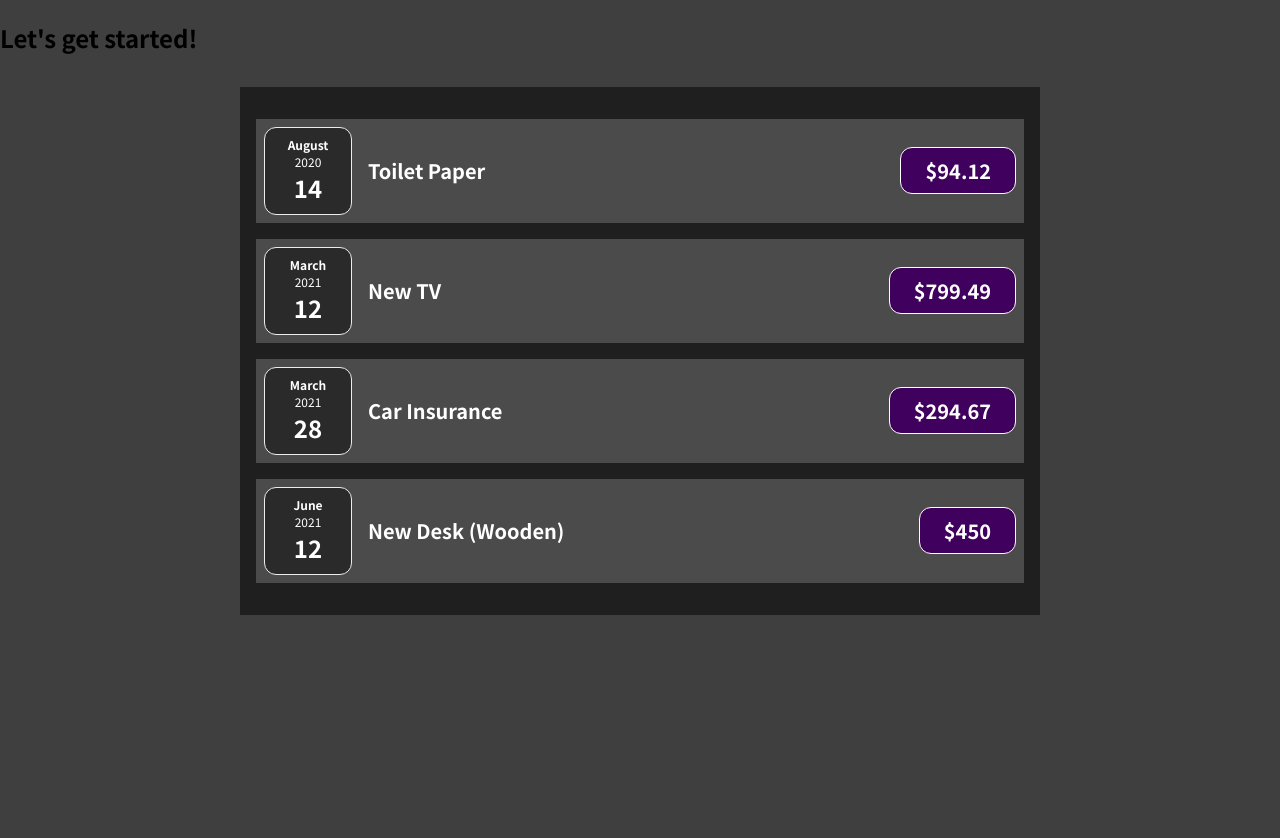
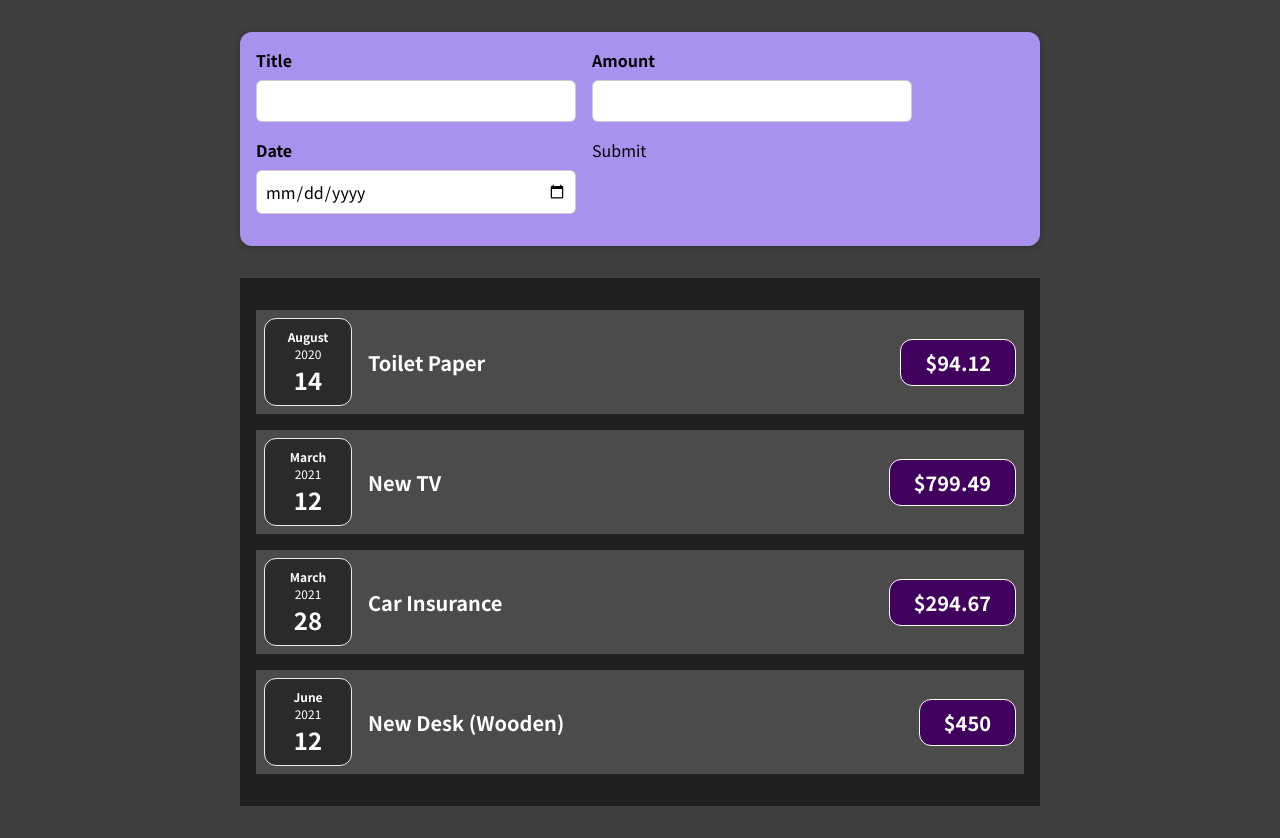
Before and after one commit to hadeersalah7/PracticeChartInReact, a React (Create React App) app: page / in a window 1280 px wide. Before the commit the page ends 800 px from the top, so only its background shows below. Built offline with nearby package versions, Linux system fonts and the light colour scheme.

Commit message:
adding states and refactoring the structure

```diff
--- a/src/App.js
+++ b/src/App.js
@@ -1,11 +1,11 @@
-import ExpenseItem from "./Expenses/ExpenseItem";
-import Expenses from "./Expenses/Expenses";
-
+import ExpenseItem from "./componets/Expenses/ExpenseItem";
+import Expenses from "./componets/Expenses/Expenses";
+import NewExpenses from "./componets/NewExpenses/NewExpenses";
 function App() {
 
   return (
     <div>
-      <h2>Let's get started!</h2>
+      <NewExpenses />
       <Expenses />
 
     </div>
--- a/src/Expenses/ExpenseItem.jsx
+++ b/src/componets/Expenses/ExpenseItem.jsx
@@ -1,7 +1,7 @@
 import React from 'react'
 import "./ExpenseItem.css"
 import ExpenseDate from "./ExpenseDate"
-import Card from '../UI/Card'
+import Card from '../../UI/Card'
 function ExpenseItem(props) {
 
     return (
--- a/src/Expenses/Expenses.jsx
+++ b/src/componets/Expenses/Expenses.jsx
@@ -1,7 +1,7 @@
 import React from 'react'
 import "./Expenses.css"
 import ExpenseItem from './ExpenseItem';
-import Card from '../UI/Card';
+import Card from '../../UI/Card';
 function Expenses() {
     const expenses = [
         {
--- /dev/null
+++ b/src/componets/NewExpenses/FormExpense.css
@@ -0,0 +1,26 @@
+.new-expense__controls {
+    display: flex;
+    flex-wrap: wrap;
+    gap: 1rem;
+    margin-bottom: 1rem;
+    text-align: left;
+}
+
+.new-expense__control label {
+    font-weight: bold;
+    margin-bottom: 0.5rem;
+    display: block;
+}
+
+.new-expense__control input {
+    font: inherit;
+    padding: 0.5rem;
+    border-radius: 6px;
+    border: 1px solid #ccc;
+    width: 20rem;
+    max-width: 100%;
+}
+
+.new-expense__actions {
+    text-align: right;
+}
--- /dev/null
+++ b/src/componets/NewExpenses/FormExpense.js
@@ -0,0 +1,28 @@
+import "./FormExpense.css"
+const FormExpense = () => {
+    return <form>
+        <div className="new-expense__controls">
+            <div className="new-expense__control">
+                <label>Title</label>
+                <input type="text" />
+            </div>
+
+            <div className="new-expense__control">
+                <label>Amount</label>
+                <input type="number" min="0.01" step="0.01" />
+            </div>
+
+            <div className="new-expense__control">
+                <label>Date</label>
+                <input type="date" min="2019-05-15" max="2-2-2024" />
+            </div>
+
+            <div className="new-expense__actions" type="submit">
+                Submit
+            </div>
+        </div>
+
+    </form>
+}
+
+export default FormExpense
--- /dev/null
+++ b/src/componets/NewExpenses/NewExpense.css
@@ -0,0 +1,38 @@
+.new-expense {
+    background-color: #a892ee;
+    padding: 1rem;
+    margin: 2rem auto;
+    width: 50rem;
+    max-width: 95%;
+    border-radius: 12px;
+    text-align: center;
+    box-shadow: 0 1px 8px rgba(0, 0, 0, 0.25);
+}
+
+.new-expense button {
+    font: inherit;
+    cursor: pointer;
+    padding: 1rem 2rem;
+    border: 1px solid #40005d;
+    background-color: #40005d;
+    color: white;
+    border-radius: 12px;
+    margin-right: 1rem;
+}
+
+.new-expense button:hover,
+.new-expense button:active {
+    background-color: #510674;
+    border-color: #510674;
+}
+
+.new-expense button.alternative {
+    color: #220131;
+    border-color: transparent;
+    background-color: transparent;
+}
+
+.new-expense button.alternative:hover,
+.new-expense button.alternative:active {
+    background-color: #ddb3f8;
+}
--- /dev/null
+++ b/src/componets/NewExpenses/NewExpenses.js
@@ -0,0 +1,12 @@
+import React from "react"
+import "../NewExpenses/NewExpense.css"
+import FormExpense from "./FormExpense"
+const NewExpenses = () => {
+    return (
+        <div className="new-expense">
+            <FormExpense />
+    </div>
+)
+}
+
+export default NewExpenses
```
Also changed, not shown: src/componets/Expenses/ExpenseDate.css (renamed from src/Expenses/ExpenseDate.css), src/componets/Expenses/ExpenseDate.jsx (renamed from src/Expenses/ExpenseDate.jsx), src/componets/Expenses/ExpenseItem.css (renamed from src/Expenses/ExpenseItem.css), src/componets/Expenses/Expenses.css (renamed from src/Expenses/Expenses.css).
